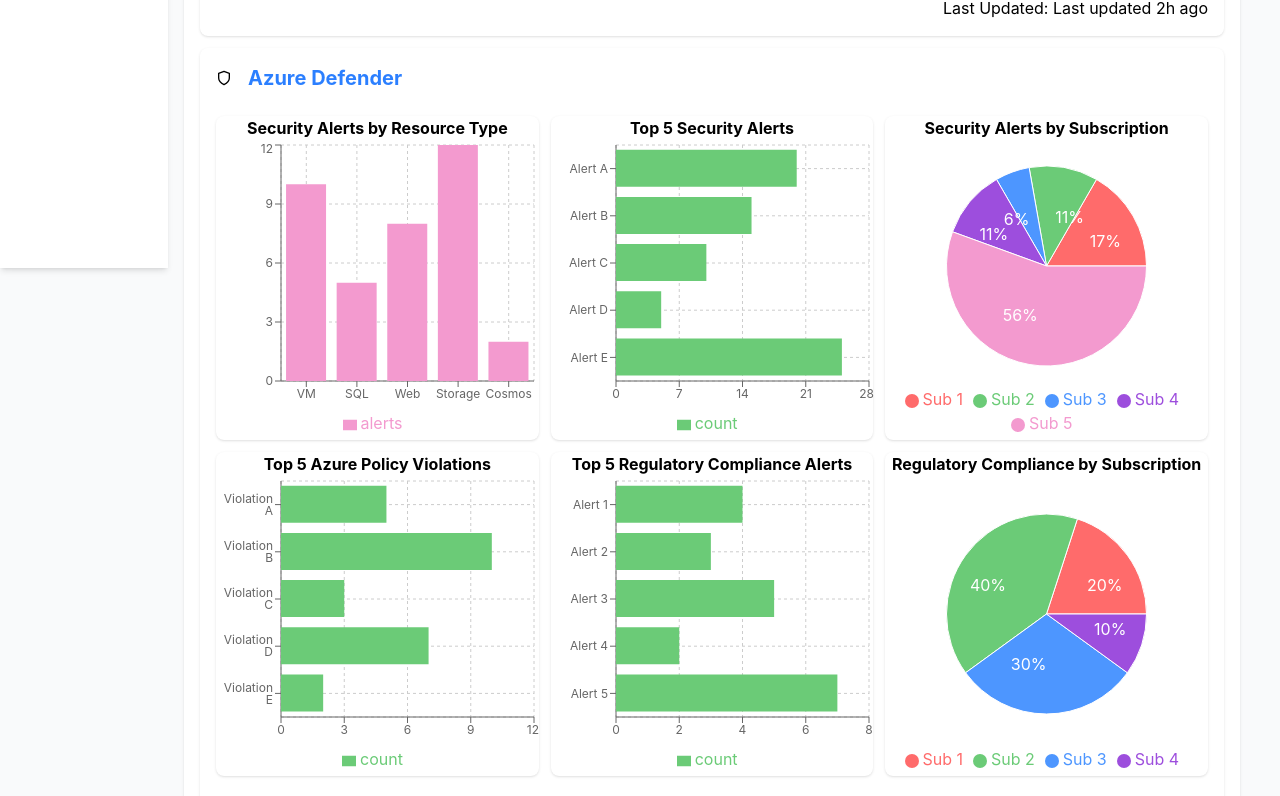
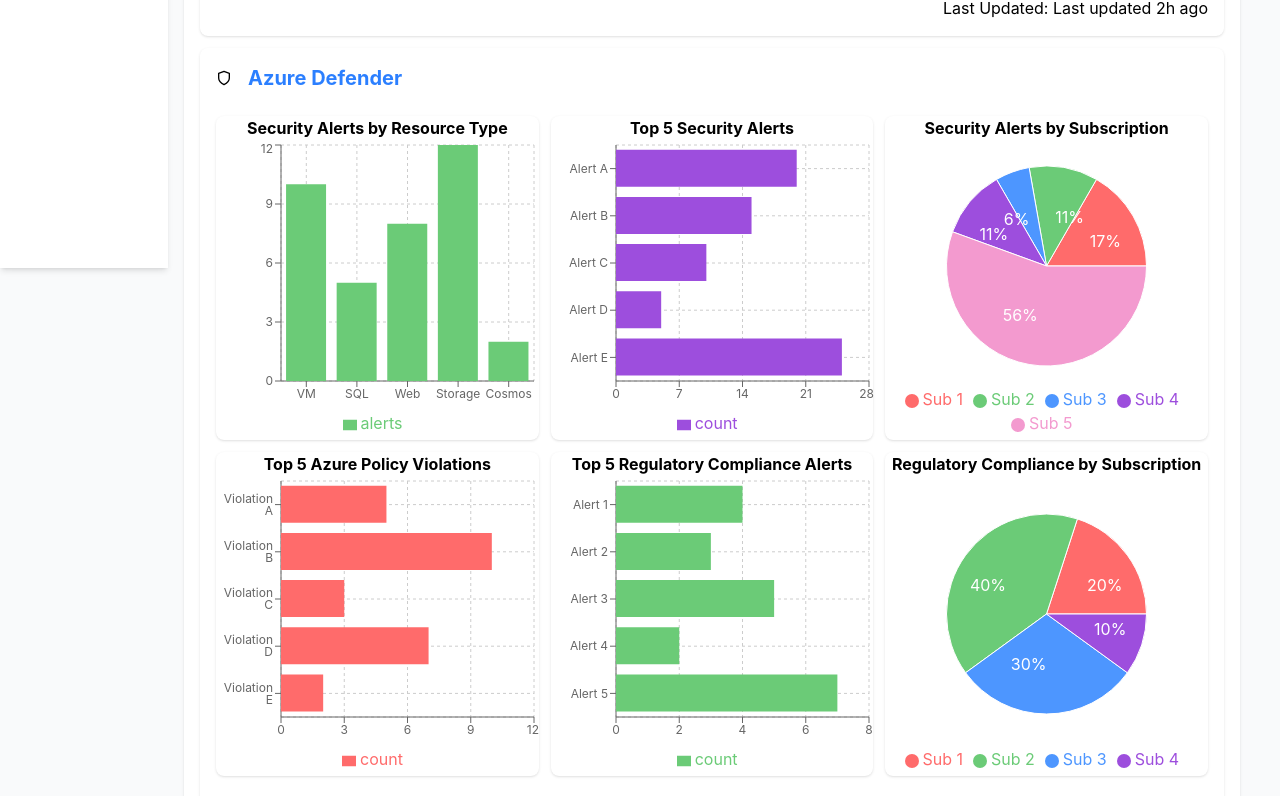
Before and after one commit to WillHennessey/app-scorecard, a React (Vite) app: page / in a window 1280 px wide. Shown: the part 596-1392 px from the top of the page. Built offline with nearby package versions, Linux system fonts and the light colour scheme.

Commit message:
Made colors parameterised for bar and horizontal bar charts.

```diff
--- a/src/components/Graph.jsx
+++ b/src/components/Graph.jsx
@@ -69,17 +69,30 @@
       case "Cost by Subscription":
         return { data: budgetData, type: "pie" };
       case "Security Alerts by Resource Type":
-        return { data: securityAlertsByResourceData, type: "bar" };
+        return {
+          data: securityAlertsByResourceData,
+          type: "bar",
+          color: "#6BCB77",
+        };
       case "Top 5 Security Alerts":
-        return { data: top5SecurityAlertsData, type: "horizontalBar" };
+        return {
+          data: top5SecurityAlertsData,
+          type: "horizontalBar",
+          color: "#9D4EDD",
+        };
       case "Security Alerts by Subscription":
         return { data: securityAlertsBySubscriptionData, type: "pie" };
       case "Top 5 Azure Policy Violations":
-        return { data: top5PolicyViolationsData, type: "horizontalBar" };
+        return {
+          data: top5PolicyViolationsData,
+          type: "horizontalBar",
+          color: "#FF6B6B",
+        };
       case "Top 5 Regulatory Compliance Alerts":
         return {
           data: top5RegulatoryComplianceAlertsData,
           type: "horizontalBar",
+          color: "#6BCB77",
         };
       case "Regulatory Compliance by Subscription":
         return { data: regulatoryComplianceBySubscriptionData, type: "pie" };
@@ -96,16 +109,22 @@
       case "Vulnerabilities Overall Code":
         return { data: sonarOverallVulnerabilitiesData, type: "responsivePie" };
       case "Top 5 Cost Recommendations":
-        return { data: top5CostRecommendationsData, type: "horizontalBar" };
+        return {
+          data: top5CostRecommendationsData,
+          type: "horizontalBar",
+          color: "#4D96FF",
+        };
       case "Top 5 Reliability Recommendations":
         return {
           data: top5ReliabilityRecommendationsData,
           type: "horizontalBar",
+          color: "#6BCB77",
         };
       case "Top 5 Operational Excellence Recommendations":
         return {
           data: top5OperationalExcellenceRecommendationsData,
           type: "horizontalBar",
+          color: "#F39ACF",
         };
       case "Releasability":
         return { data: releasabilityData, type: "responsivePie" };
@@ -225,6 +244,7 @@
   render() {
     const { title } = this.props;
     const graphInfo = this.getGraphData(title);
+    const color = graphInfo?.color; // Extract color if provided in graphInfo
 
     if (!graphInfo) return null;
 
@@ -261,7 +281,7 @@
               <YAxis />
               <Tooltip />
               <Legend />
-              <Bar dataKey="alerts" fill="#F39ACF" />
+              <Bar dataKey="alerts" fill={color ? color : "#F39ACF"} />
             </BarChart>
           )}
           {type === "horizontalBar" && (
@@ -274,7 +294,7 @@
               />
               <Tooltip />
               <Legend />
-              <Bar dataKey="count" fill="#6BCB77" />
+              <Bar dataKey="count" fill={color ? color : "#6BCB77"} />
             </BarChart>
           )}
           {type === "stackedBar" && (
```
